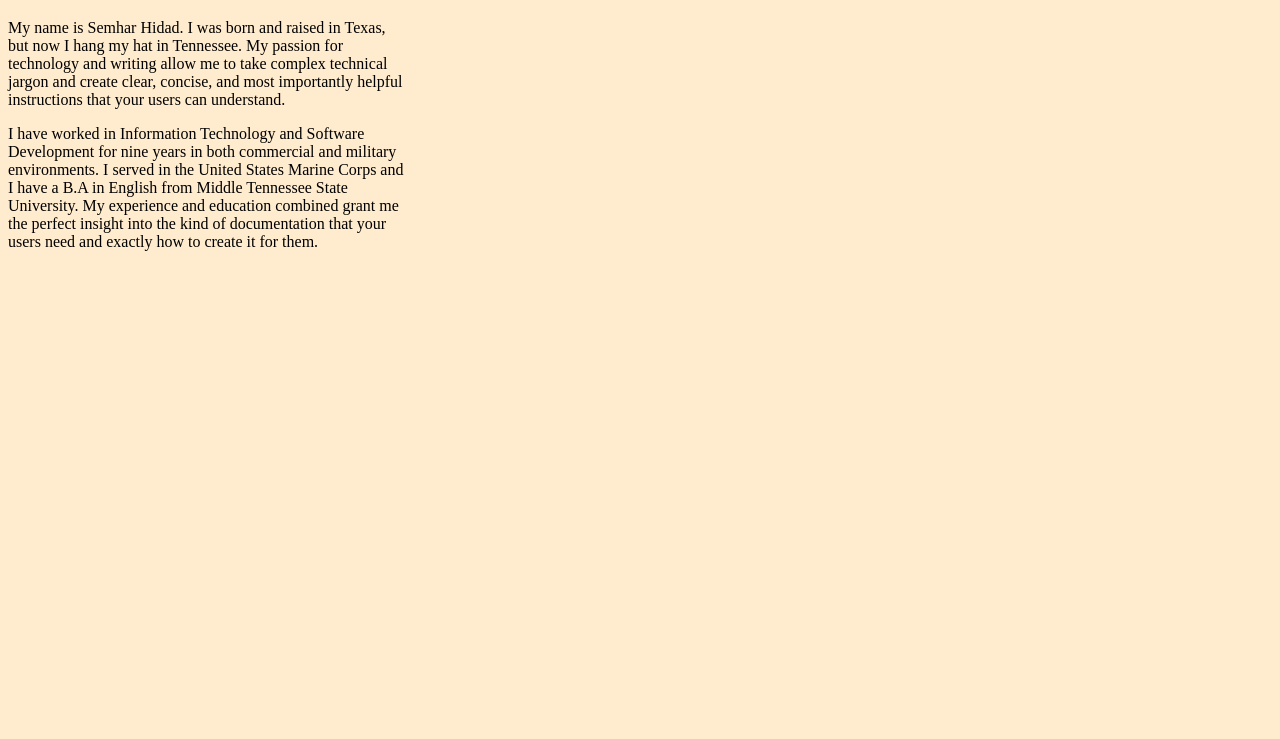
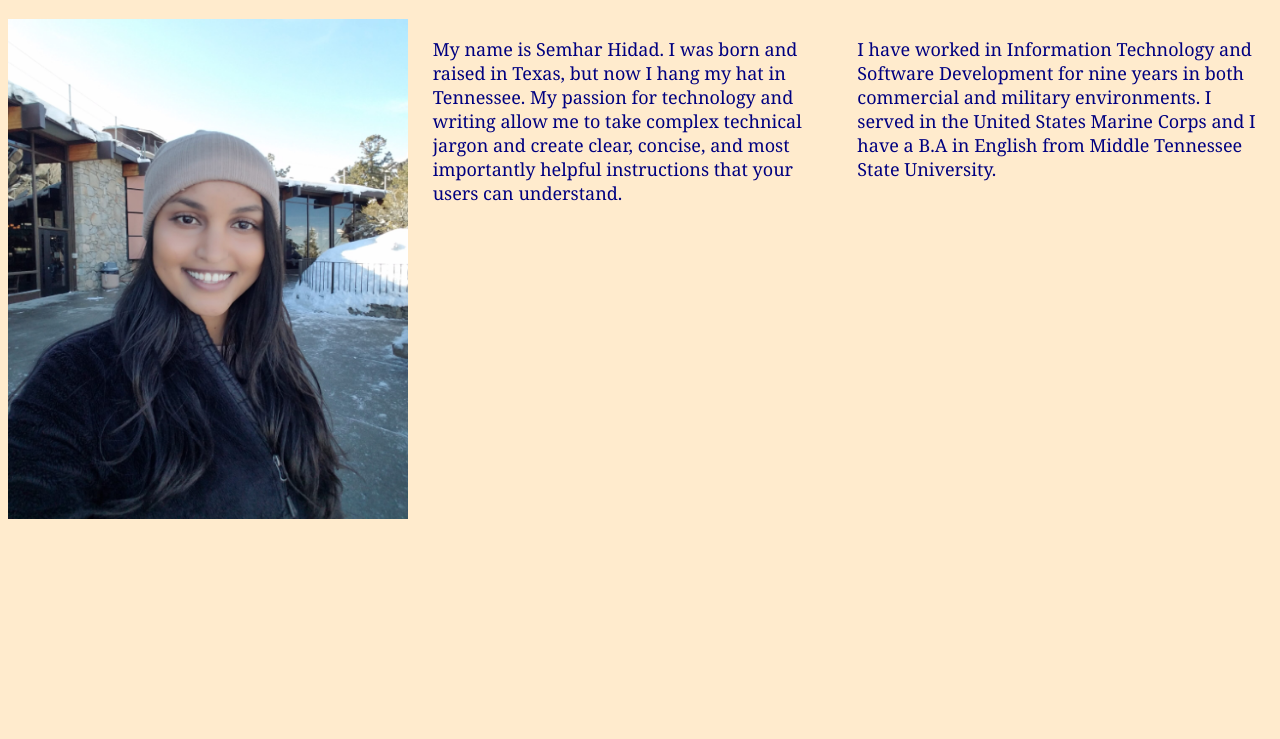
Before and after one commit to Semhar-Hidad/My-Portfolio, a plain HTML site: page index.html in a window 1280 px wide. Shown: the part 124-863 px from the top of the page. Before the commit the page ends 800 px from the top, so only its background shows below. Drawn offline with Linux system fonts and the light colour scheme.

Commit message:
Added photo, rearranged introduction

```diff
--- a/index.html
+++ b/index.html
@@ -9,12 +9,20 @@
 <body>
    <h1>Hi, I'm a Technical Writer</h1>
    <div class="container">
+
+        <div class="introduction">
+            <img src="assets/Semhar-Picture.png" alt="Picture of Semhar">
+        </div>
+
         <div class="introduction">
                 <p>My name is Semhar Hidad. I was born and raised in Texas, but now I hang my hat in Tennessee. My passion for technology and writing allow me to take complex technical jargon and create clear, concise, and most importantly helpful instructions that your users can understand. </p>
+        </div>
 
-                <p>I have worked in Information Technology and Software Development for nine years in both commercial and military environments.  I served in the United States Marine Corps and I have a B.A in English from Middle Tennessee State University. My experience and education combined grant me the perfect insight into the kind of documentation that your users need and exactly how to create it for them.</p>
+        <div class="introduction">
+            <p>I have worked in Information Technology and Software Development for nine years in both commercial and military environments.  I served in the United States Marine Corps and I have a B.A in English from Middle Tennessee State University.</p>
+        </div>
 
-        </div>
+
     </div>
 </body>
 </html>
--- a/style.css
+++ b/style.css
@@ -5,9 +5,28 @@ html {
 h1 {
     color: navy;
     height: 100px;
+    text-align: center;
+}
+
+p {
+    font-family: Georgia, 'Times New Roman', Times, serif;
+    font-size: large;
+    color: navy;
 }
 
 .introduction {
-    height: 300px;
+    height: 500px;
     width: 400px;
 }
+
+.container {
+    display: grid;
+    grid-template-columns: 1fr 1fr 1fr;
+    grid-template-rows: 1fr 1fr 1fr;
+    gap: 10px;
+}
+
+img {
+    height: 500px;
+    width: 400px
+}
```
Also changed, not shown: assets/Semhar-Picture.png (added).
